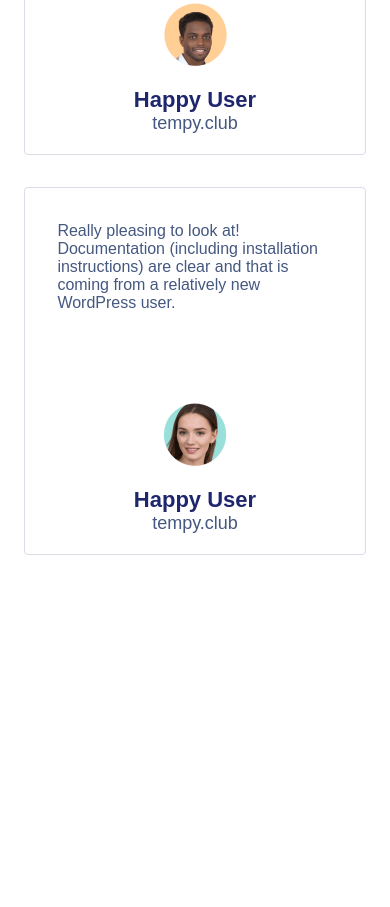
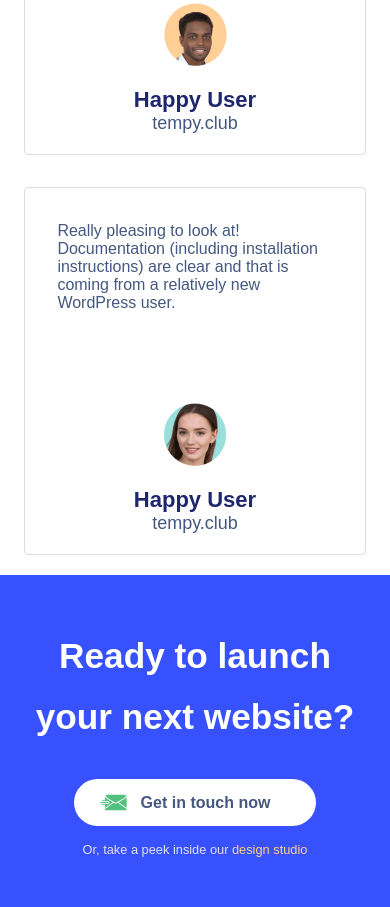
Before and after one commit to MiladSadeghi/Digital, a plain HTML site: page index.html in a window 390 px wide. Shown: the part 2992-3899 px from the top of the page. Before the commit the page ends 3547 px from the top, so only its background shows below. Drawn offline with Linux system fonts and the light colour scheme; a web font is replaced by a local one.

Commit message:
cta responsive

```diff
--- a/style.css
+++ b/style.css
@@ -307,7 +307,6 @@ hr {
   display: grid;
   justify-content: center;
   align-items: center;
-  height: 100vh;
   text-align: center;
   justify-items: center;
 }
@@ -677,6 +676,25 @@ footer {
   .testimonials h1 {
     margin: 10px 0 33px 0;
   }
+  .cta-content h1 {
+    font-size: 2.2rem;
+  }
+  .cta-touch h5 {
+    font-size: 0.8rem;
+  }
+  .button-cto {
+    font-size: 1rem;
+  }
+}
+
+@media screen and (max-width: 690px) {
+  .cta-content {
+    grid-gap: 2rem;
+    text-align: center;
+  }
+  .cta-touch {
+    justify-self: center;
+  }
 }
 
 @media screen and (max-width: 410px) {
```
Also changed, not shown: index.html (+2 -2 lines).
